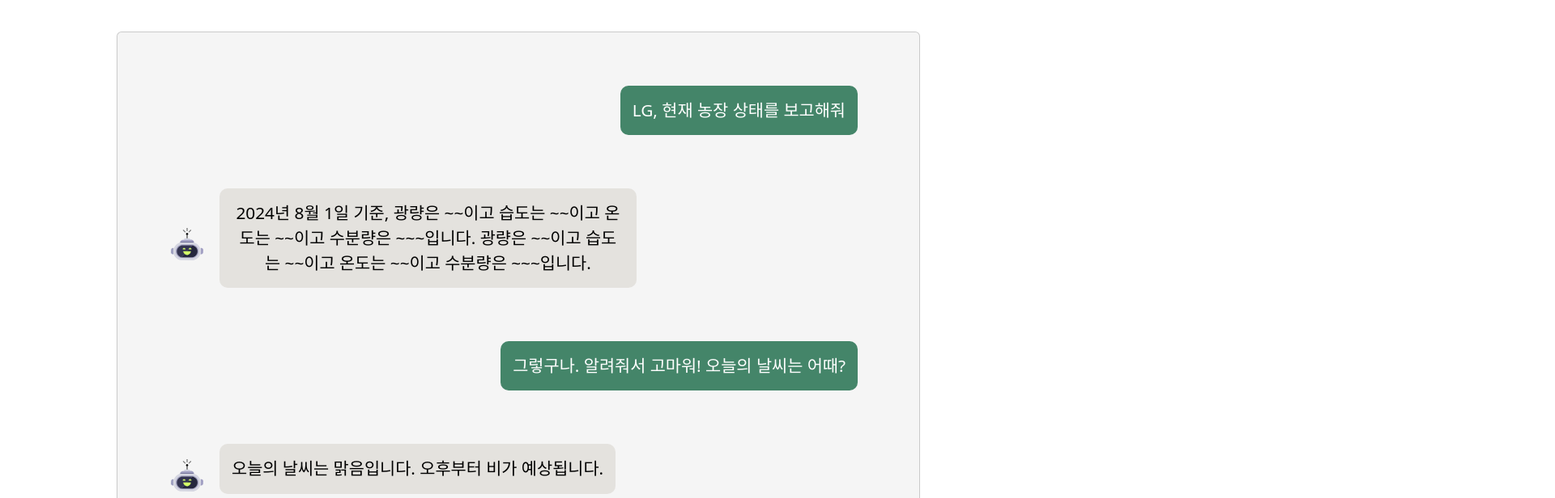
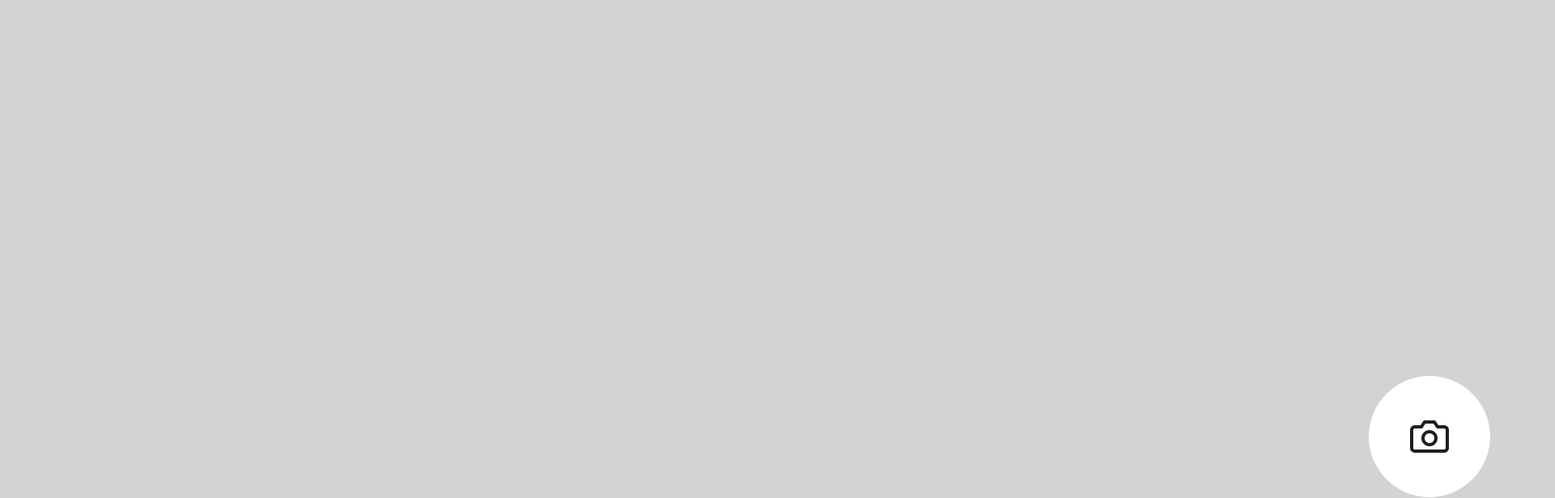
Before and after one commit to roll4ward/ESWContest-AgriTalks, a React (Create React App) app in the folder webos/app/: page /camera in a window 1280 px wide. Shown: the top 616 px of the page at 81% size, 1920 px wide, since content can reach past the window. Built offline with nearby package versions, Linux system fonts and the light colour scheme.

Commit message:
[feat]Camera UI, App.js에 Route 추가
- 카메라 UI 틀을 생성 및 react Route 기능을 추가하여 chat 화면에서 Camera로 이동할 수 있도록 함.

```diff
--- a/webos/app/package.json
+++ b/webos/app/package.json
@@ -10,7 +10,8 @@
     "react": "^18.3.1",
     "react-bootstrap": "^2.10.4",
     "react-dom": "^18.3.1",
-    "react-scripts": "5.0.1",
+    "react-router-dom": "^6.26.1",
+    "react-scripts": "^5.0.1",
     "styled-component": "^2.8.0",
     "styled-components": "^6.1.12",
     "web-vitals": "^2.1.4"
--- a/webos/app/src/App.js
+++ b/webos/app/src/App.js
@@ -1,12 +1,17 @@
 import logo from "./logo.svg";
 import "./App.css";
 import "bootstrap/dist/css/bootstrap.min.css";
+import { BrowserRouter as Router, Routes, Route } from "react-router-dom";
 import ChatPage from "./page/chat";
+import { Camera } from "./page/Camera";
 function App() {
   return (
-    <div className="App">
-      <ChatPage />
-    </div>
+    <Router>
+      <Routes>
+        <Route path="/chat" element={<ChatPage />} />
+        <Route path="/camera" element={<Camera />} />
+      </Routes>
+    </Router>
   );
 }
 
--- /dev/null
+++ b/webos/app/src/page/Camera.js
@@ -0,0 +1,61 @@
+import React from "react";
+import { Button } from "react-bootstrap";
+import styled from "styled-components";
+import cameraIcon from "../icon/cameraIcon.png";
+
+export const Camera = () => {
+  const getCameraList = () => {
+    return new Promise((resolve, reject) => {
+      let isRequset = {
+        service: "luna://com.webos.service.camera2",
+        method: "getCameraList",
+        onSuccess: () => {
+          resolve();
+        },
+        onFailure: () => {
+          reject();
+        },
+      };
+    });
+  };
+
+  const startCamera = () => {
+    return new Promise((resolve, reject) => {
+      let isRequset = {
+        service: "luna://com.webos.service.camera2",
+        method: "startCamera",
+        onSuccess: () => {
+          resolve();
+        },
+        onFailure: () => {
+          reject();
+        },
+      };
+    });
+  };
+  return (
+    <Container>
+      <Button
+        style={{
+          backgroundColor: "#fff",
+          borderColor: "#fff",
+          borderRadius: "50%",
+          height: "150px",
+          width: "150px",
+          marginRight: "80px",
+        }}
+      >
+        <img src={cameraIcon} />
+      </Button>
+    </Container>
+  );
+};
+
+const Container = styled.div`
+  display: flex;
+  width: 1920px;
+  height: 1080px;
+  background-color: #d3d3d3;
+  justify-content: flex-end;
+  align-items: center;
+`;
--- a/webos/app/src/page/chat.js
+++ b/webos/app/src/page/chat.js
@@ -1,10 +1,12 @@
 import React, { useState } from "react";
 import MessageBox from "../component/MessageBox";
 import { Button, Form, InputGroup, Card } from "react-bootstrap";
+import { useNavigate } from "react-router-dom";
 import "bootstrap/dist/css/bootstrap.min.css";
 import styled from "styled-components";
 
 export default function ChatPage() {
+  const navigate = useNavigate();
   const [messages, setMessages] = useState([
     { type: "user", text: "LG, 현재 농장 상태를 보고해줘" },
     {
@@ -15,6 +17,10 @@ export default function ChatPage() {
     { type: "ai", text: "오늘의 날씨는 맑음입니다. 오후부터 비가 예상됩니다." },
   ]);
   const [input, setInput] = useState("");
+
+  const onClickCamera = () => {
+    navigate("/camera");
+  };
 
   const handleSendMessage = () => {
     if (input.trim()) {
@@ -45,6 +51,10 @@ export default function ChatPage() {
             >
               ↑
             </Button>
+            <Button
+              style={{ backgroundColor: "#448569", color: "#white" }}
+              onClick={onClickCamera}
+            ></Button>
           </InputGroup>
         </CardFooter>
       </StyledCard>
```
Also changed, not shown: webos/app/src/icon/cameraIcon.png (added), 1 other file (tests, documents, lock files or other folders).
